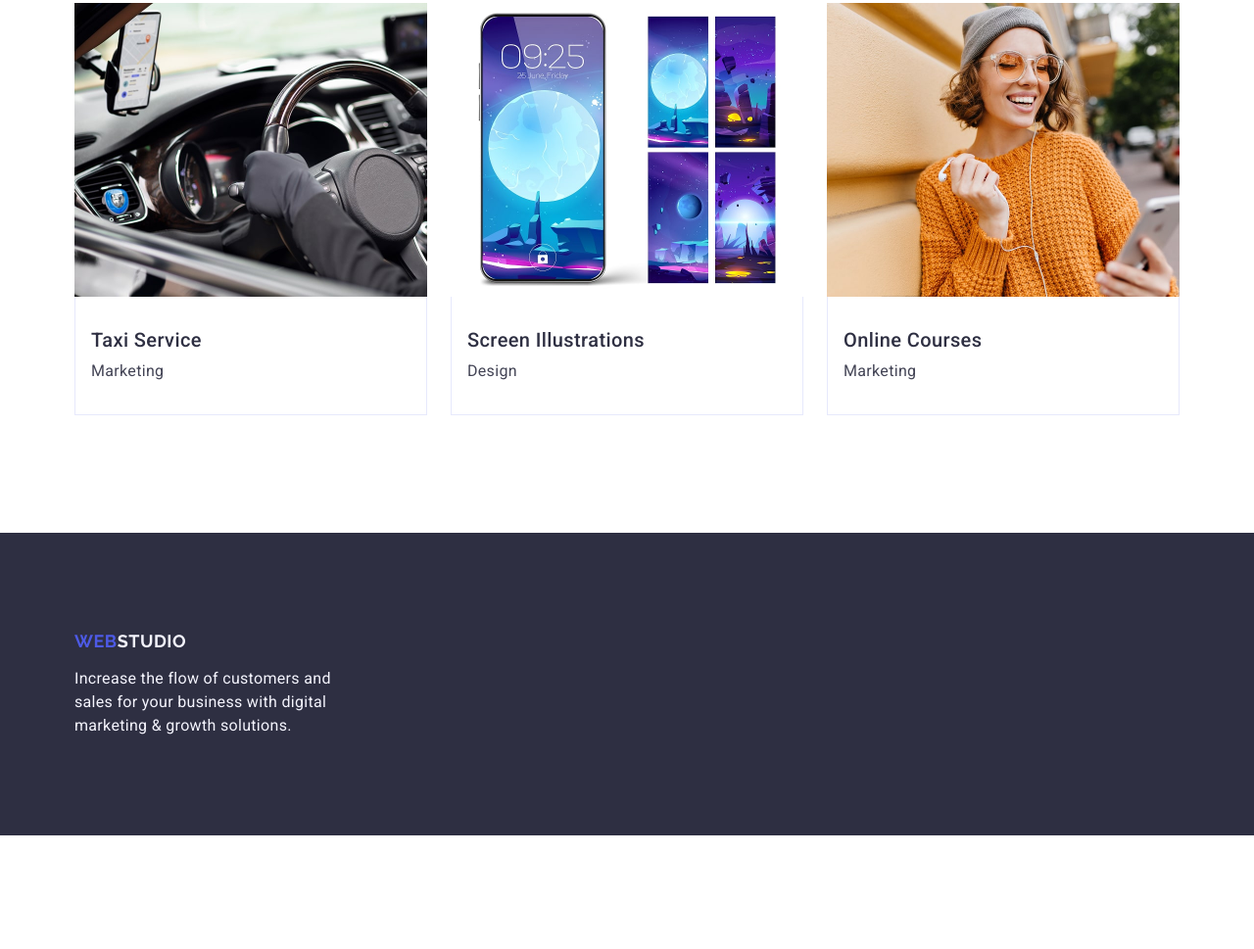
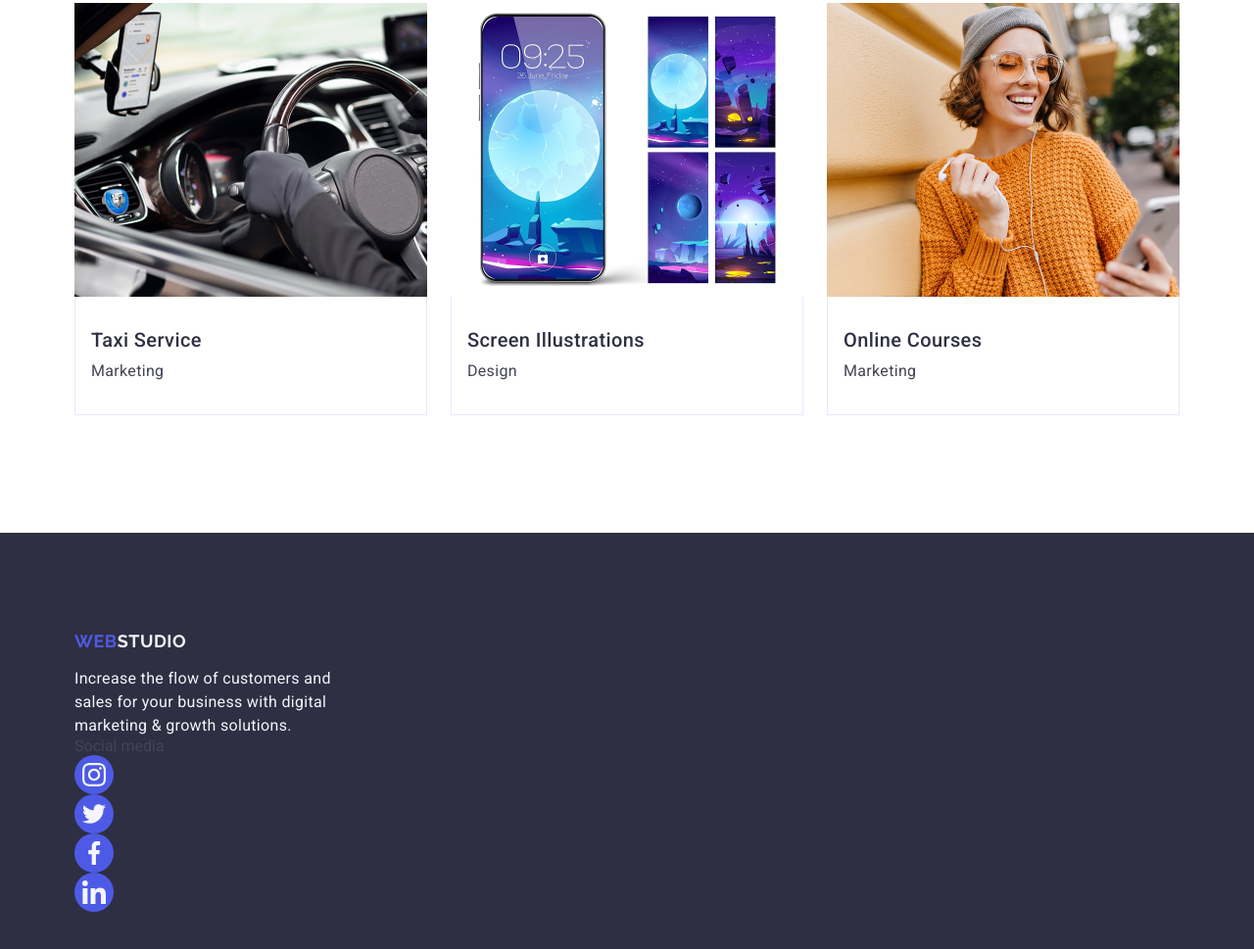
Before and after one commit to Anastasia92/goit-markup-hw-04, a plain HTML site: page index.html in a window 1280 px wide. Shown: the part 2615-3584 px from the top of the page at 98% size. Before the commit the page ends 3468 px from the top, so only its background shows below. Drawn offline with nearby package versions, Linux system fonts and the light colour scheme.

Commit message:
add change

```diff
--- a/css/styles.css
+++ b/css/styles.css
@@ -78,7 +78,7 @@ img {
     color: #2e2f42;
     padding: 24px 0;
     display: block;
-    transition: background-color 250ms cubic-bezier(0.4, 0, 0.2, 1);
+    transition: color 250ms cubic-bezier(0.4, 0, 0.2, 1);
 }
 
 .nav-link.current {
@@ -279,6 +279,7 @@ img {
     display: flex;
     align-items: center;
     justify-content: center;
+    background-color: 250ms cubic-bezier(0.4, 0, 0.2, 1);
 }
 
 .social-network:hover,
@@ -293,7 +294,13 @@ img {
     flex-wrap: wrap;
 }
 
+.portfolio-item {
+   transition: box-shadow 250ms cubic-bezier(0.4, 0, 0.2, 1);
+}
 
+.portfolio-item:hover {
+    box-shadow:  0px 1px 6px rgba(46, 47, 66, 0.08), 0px 1px 1px rgba(46, 47, 66, 0.16), 0px 2px 1px rgba(46, 47, 66, 0.08); ;
+}
 
 .portfolio-title {
   margin-bottom: 72px;
--- a/index.html
+++ b/index.html
@@ -249,10 +249,27 @@
     </main>
     <footer class="page-footer">
      <div class="container">
-
+          <div class="page">
               <a class="logo footer-logo" href="./index.html">Web<span class="logo-part">Studio</span></a>
               <P class="footer-text">Increase the flow of customers and sales for your business with digital marketing & growth solutions.</P>
-
+          </div>
+          <div class="footer-icon">
+            <p class="footer-icon-text">Social media</p>
+          <ul class="footer-social-icon-list">
+            <li class="social-icon-item footer-social-item"><a class="social-network footer-icon-item" href=""><svg class="network" width="24" height="24">
+                <use href="./images/icons.svg#icon-instagram"></use>
+            </svg></a></li>
+            <li class="social-icon-item footer-social-item"><a class="social-network footer-icon-item" href=""><svg class="network" width="24" height="24">
+                <use href="./images/icons.svg#icon-twitter"></use>
+            </svg></a></li>
+            <li class="social-icon-item footer-social-item"><a class="social-network footer-icon-item" href=""><svg class="network" width="24" height="24">
+                <use href="./images/icons.svg#icon-facebook"></use>
+            </svg></a></li>
+            <li class="social-icon-item footer-social-item"><a class="social-network footer-icon-item" href=""><svg class="network" width="24" height="24">
+                <use href="./images/icons.svg#icon-linkedin"></use>
+            </svg></a></li>
+        </ul>
+          </div>
      </div>
     </footer>
 </body>
```
